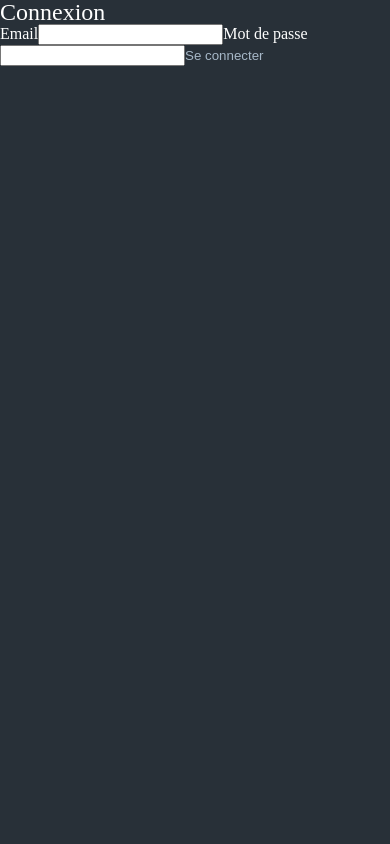
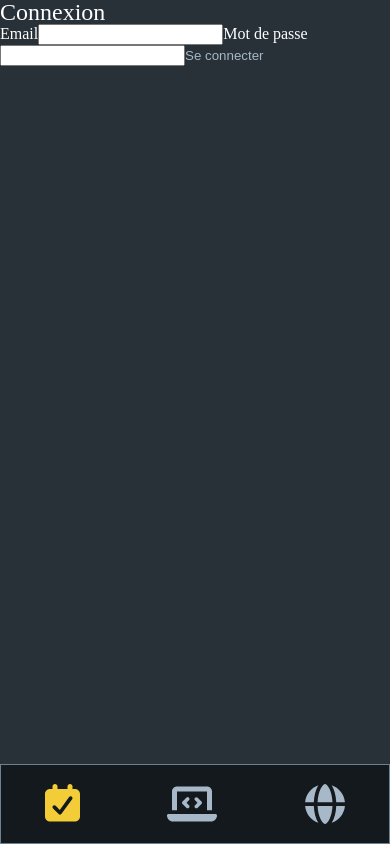
Before and after one commit to FlorianTrainar/dashboard, a Vue app: page /login in a window 390 px wide. Built offline with nearby package versions, Linux system fonts and the light colour scheme; no server answers.

Commit message:
responsive-ok

```diff
--- a/index.html
+++ b/index.html
@@ -5,7 +5,10 @@
     <link rel="icon" href="/favicon.ico" />
     <link rel="manifest" href="/manifest.json" />
 
-    <meta name="viewport" content="width=device-width, initial-scale=1.0" />
+    <meta
+      name="viewport"
+      content="width=device-width, initial-scale=1.0, maximum-scale=1.0, user-scalable=no"
+    />
     <title>Vite App</title>
   </head>
   <body>
--- a/src/assets/CSS/main.css
+++ b/src/assets/CSS/main.css
@@ -7,8 +7,19 @@ body {
   font-size: 1rem; /* = 16px par défaut */
 }
 
+/* Cacher les barres de scroll sur tous les navigateurs */
+body {
+  scrollbar-width: none; /* Firefox */
+  -ms-overflow-style: none; /* Internet Explorer 10+ */
+  overflow-y: scroll; /* garde le scroll vertical actif */
+}
+body::-webkit-scrollbar {
+  display: none; /* Chrome, Safari, iOS */
+}
+
 * {
   box-sizing: border-box;
+  -webkit-tap-highlight-color: transparent;
 }
 
 :root {
@@ -54,6 +65,13 @@ h2 {
 }
 
 /* buttons */
+button,
+a,
+input,
+textarea {
+  -webkit-user-select: none;
+  user-select: none;
+}
 
 button {
   background: none;
@@ -146,7 +164,7 @@ button:hover {
 
 .snippet-container {
   width: 600px;
-  padding-bottom: 8px;
+
   background-color: var(--back-color1-);
   border: solid 1px var(--back-color3-);
   border-radius: 8px;
--- a/src/assets/CSS/mobile.css
+++ b/src/assets/CSS/mobile.css
@@ -1,13 +1,11 @@
 @media screen and (max-width: 768px) and (orientation: portrait) {
-  header {
-    display: none;
-  }
+  .wrapper {
+    width: 95vw;
+    height: 100dvh; /* 'd' = dynamic, respecte le clavier */
 
-  .wrapper {
-    width: 90vw;
-    border: solid 1px blue;
+    /* border: solid 1px blue; */
     margin: 0 auto;
-    margin-top: 25px;
+    margin-top: 15px;
   }
 
   .page-title {
@@ -18,7 +16,7 @@
   .cat-selector {
     margin: 0 auto;
     margin-bottom: 20px;
-    overflow: scroll;
+
     flex-wrap: wrap;
     justify-content: center;
   }
@@ -49,6 +47,7 @@
   .project > .title {
     font-size: 1.35rem;
     width: 100%;
+    text-align: center;
   }
   .project > button {
     font-size: 1.3rem;
@@ -81,4 +80,17 @@
     border-radius: 8px;
     font-size: 1rem;
   }
+
+  /* snippets */
+
+  .snippet-container {
+    width: 90%;
+    margin: 0 auto;
+    margin-bottom: 10px;
+  }
+
+  .delete-cat {
+    margin: 0 auto;
+    margin-top: 40px;
+  }
 }
--- a/src/assets/JS/useAuth.js
+++ b/src/assets/JS/useAuth.js
@@ -8,10 +8,17 @@ const user = ref(null)
 const isLoading = ref(true)
 const error = ref(null)
 
+// ✨ Nouvelle promesse pour attendre que Firebase finisse de checker l'utilisateur
+let authReadyResolve
+const authReady = new Promise((resolve) => {
+  authReadyResolve = resolve
+})
+
 // === OBSERVATEUR D'ÉTAT AUTH ===
 onAuthStateChanged(auth, (firebaseUser) => {
   user.value = firebaseUser
   isLoading.value = false
+  authReadyResolve() // 👈 Résout la promesse une fois l’état connu
 })
 
 // === FONCTION DE CONNEXION ===
@@ -42,5 +49,6 @@ export function useAuth() {
     error,
     login,
     logout,
+    authReady,
   }
 }
--- a/src/components/HeaderPart.vue
+++ b/src/components/HeaderPart.vue
@@ -2,10 +2,15 @@
 import { RouterLink, useRouter } from 'vue-router'
 import { ref } from 'vue'
 
-import { useAuth } from '@/assets/JS/useAuth'
+// import { useAuth } from '@/assets/JS/useAuth'
+// const { user, logout } = useAuth()
+
+// function handleLogout() {
+//   logout()
+//   router.push({ name: 'login' })
+// }
 
 const router = useRouter()
-const { user, logout } = useAuth()
 
 const selected = ref('home')
 const subSelected = ref('')
@@ -21,11 +26,6 @@ const showMenu = (menu) => {
       router.push({ name: 'vue' }) // redirection vers la page Vue.js
     }
   }
-}
-
-function handleLogout() {
-  logout()
-  router.push({ name: 'login' })
 }
 </script>
 <template>
@@ -85,13 +85,82 @@ function handleLogout() {
           >Links</RouterLink
         >
       </div>
-      <div class="menu-element" v-if="user">
+      <!-- <div class="menu-element" v-if="user">
         <button @click="handleLogout">Se déconnecter</button>
-      </div>
+      </div> -->
     </div>
   </header>
+
+  <!-- Phone version -->
+
+  <footer>
+    <div class="menu">
+      <div class="logo-container">
+        <img src="../assets/img/cat-noback-icon.png" alt="logo" />
+      </div>
+      <div class="menu-element">
+        <RouterLink
+          :to="{ name: 'home' }"
+          :class="{ active: selected === 'home' }"
+          @click="showMenu('home')"
+        >
+          <font-awesome-icon icon="calendar-check" />
+        </RouterLink>
+      </div>
+      <div class="menu-element">
+        <button
+          class="show-menu-btn"
+          :class="{ active: selected === 'snippets' }"
+          @click="showMenu('snippets')"
+        >
+          <font-awesome-icon icon="laptop-code" />
+        </button>
+        <div class="sub-menu" v-if="selected === 'snippets'">
+          <RouterLink
+            :to="{ name: 'vue' }"
+            @click="subSelected = 'vue'"
+            :class="{ active: subSelected === 'vue' }"
+            >Vue</RouterLink
+          >
+          <RouterLink
+            @click="subSelected = 'css'"
+            :class="{ active: subSelected === 'css' }"
+            :to="{ name: 'css' }"
+            >Css</RouterLink
+          >
+          <RouterLink
+            :to="{ name: 'js' }"
+            @click="subSelected = 'js'"
+            :class="{ active: subSelected === 'js' }"
+            >JS</RouterLink
+          >
+          <RouterLink
+            :to="{ name: 'dependencies' }"
+            @click="subSelected = 'dependencies'"
+            :class="{ active: subSelected === 'dependencies' }"
+            >Other</RouterLink
+          >
+        </div>
+      </div>
+      <div class="menu-element">
+        <RouterLink
+          :to="{ name: 'links' }"
+          :class="{ active: selected === 'links' }"
+          @click="showMenu('links')"
+        >
+          <font-awesome-icon icon="globe" />
+        </RouterLink>
+      </div>
+      <!-- <div class="menu-element" v-if="user">
+        <button @click="handleLogout">Se déconnecter</button>
+      </div> -->
+    </div>
+  </footer>
 </template>
 <style scoped>
+footer {
+  display: none;
+}
 header {
   background-color: var(--back-color1-);
   min-width: var(--header-width-);
@@ -163,4 +232,58 @@ header {
 .sub-menu > a.active {
   color: var(--active-color-);
 }
+
+/* footer  */
+
+@media screen and (max-width: 768px) and (orientation: portrait) {
+  header {
+    display: none;
+  }
+  footer {
+    display: block;
+    background-color: var(--back-color1-);
+    min-width: var(--header-width-);
+    border: solid 1px var(--back-color4-);
+
+    position: fixed;
+    bottom: 0;
+    width: 100%;
+    height: 80px;
+  }
+  .menu {
+    display: flex;
+    flex-direction: row;
+    justify-content: space-around;
+    align-items: center;
+    padding: 0;
+    height: 100%;
+
+    /* border: solid 1px blue; */
+  }
+  .menu svg {
+    font-size: 40px;
+  }
+  .menu-element {
+    margin-bottom: 0px;
+  }
+  .sub-menu {
+    background-color: var(--back-color1-);
+    position: fixed;
+
+    bottom: 65px;
+    left: 0;
+    display: flex;
+    flex-direction: row;
+    justify-content: center;
+    gap: 10px;
+    width: 100%;
+    padding: 10px 12px;
+    border: solid 1px var(--back-color4-);
+    border-bottom: none;
+    border-radius: 8px 8px 0 0;
+  }
+  .logo-container {
+    display: none;
+  }
+}
 </style>
--- a/src/firebase.js
+++ b/src/firebase.js
@@ -1,7 +1,7 @@
 // src/firebase.js
 import { initializeApp } from 'firebase/app'
 import { getFirestore } from 'firebase/firestore'
-import { getAuth } from 'firebase/auth'
+import { getAuth, setPersistence, browserLocalPersistence } from 'firebase/auth'
 
 // ⚠️ Remplace par TA config perso (copiée depuis la console Firebase)
 const firebaseConfig = {
@@ -21,3 +21,11 @@ export const db = getFirestore(app)
 
 // Accès à l'authentification (si besoin plus tard)
 export const auth = getAuth(app)
+
+setPersistence(auth, browserLocalPersistence)
+  .then(() => {
+    // Persistance activée avec succès (facultatif : console.log)
+  })
+  .catch((error) => {
+    console.error('Erreur de persistance Firebase Auth :', error)
+  })
--- a/src/main.js
+++ b/src/main.js
@@ -10,6 +10,7 @@ import { FontAwesomeIcon } from '@fortawesome/vue-fontawesome'
 import {
   faBoxArchive,
   faBoxOpen,
+  faCalendarCheck,
   faCheck,
   faChevronDown,
   faChevronUp,
@@ -19,6 +20,8 @@ import {
   faEye,
   faEyeSlash,
   faFolderPlus,
+  faGlobe,
+  faLaptopCode,
   faPencil,
   faPlus,
   faPlusSquare,
@@ -45,6 +48,9 @@ library.add(
   faBoxOpen,
   faFolderPlus,
   faPlus,
+  faCalendarCheck,
+  faLaptopCode,
+  faGlobe,
 )
 
 const app = createApp(App)
--- a/src/router/index.js
+++ b/src/router/index.js
@@ -5,11 +5,9 @@ import JSView from '@/views/JSView.vue'
 import VueView from '@/views/VueView.vue'
 import DependenciesView from '@/views/DependenciesView.vue'
 import LinksView from '@/views/LinksView.vue'
-
-import { getAuth, onAuthStateChanged } from 'firebase/auth'
 import LoginView from '@/components/loginView.vue'
 
-const auth = getAuth()
+import { useAuth } from '@/assets/JS/useAuth'
 
 const router = createRouter({
   history: createWebHistory(import.meta.env.BASE_URL),
@@ -57,18 +55,16 @@ const router = createRouter({
   ],
 })
 
-router.beforeEach((to, from, next) => {
-  const requiresAuth = to.meta.requiresAuth // mets cette meta dans tes routes privées
+// ✅ Attendre que Firebase ait chargé la session avant chaque navigation
+router.beforeEach(async (to, from, next) => {
+  const { user, authReady } = useAuth()
+  await authReady // 👈 attend que Firebase ait répondu
 
-  if (requiresAuth) {
-    const user = auth.currentUser
-    if (user) {
-      next()
-    } else {
-      next({ name: 'login' }) // ou le nom de ta page de connexion
-    }
+  if (to.meta.requiresAuth && !user.value) {
+    next({ name: 'login' }) // si non connecté, redirige
   } else {
-    next()
+    next() // sinon continue
   }
 })
+
 export default router
```
Also changed, not shown: src/views/CSSViews.vue (+38 -38 lines), src/views/DependenciesView.vue (+38 -38 lines), src/views/JSView.vue (+38 -38 lines).
